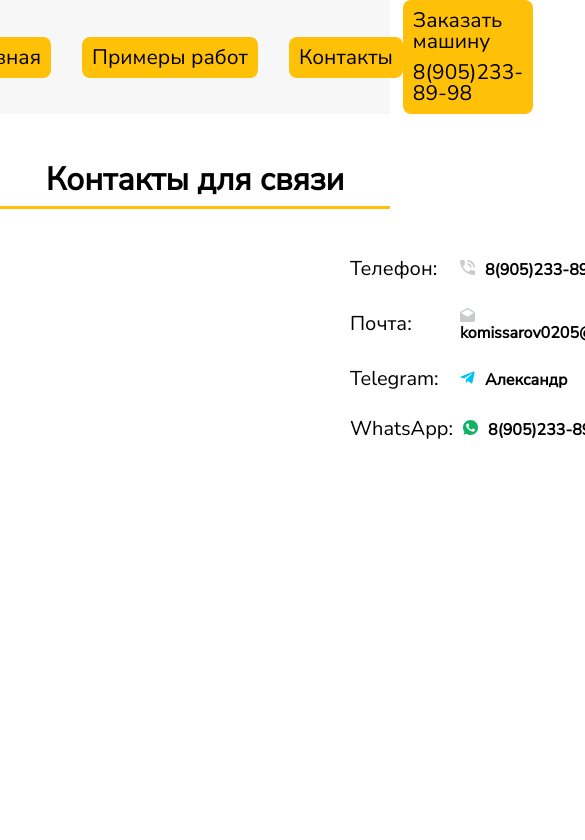
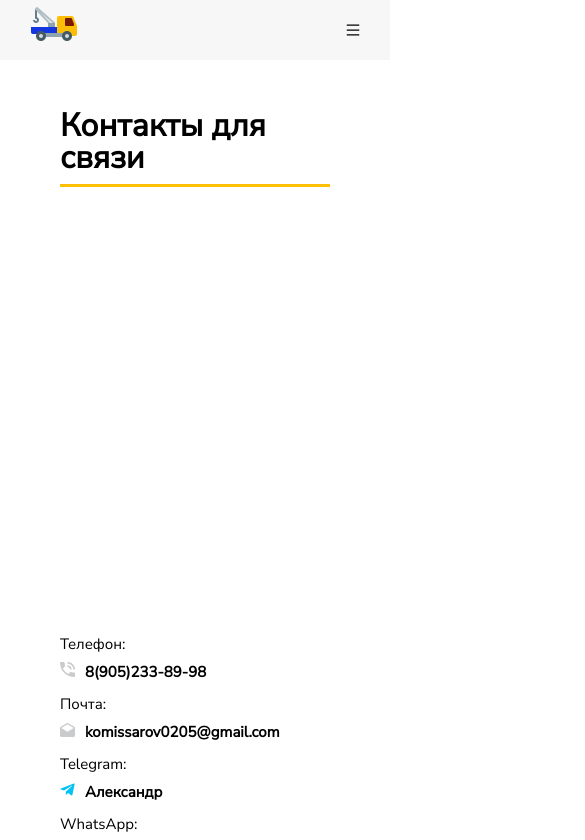
Before and after one commit to southatelove/tow-truck, a React (Vite) app: page /contacts in a window 390 px wide. Shown: the top 840 px of the page, 585 px wide, since content can reach past the window. Built offline with nearby package versions, Linux system fonts and the light colour scheme.

Commit message:
burger added + adaptive contacts

```diff
--- a/package.json
+++ b/package.json
@@ -10,6 +10,8 @@
     "preview": "vite preview"
   },
   "dependencies": {
+    "@ant-design/icons": "^5.2.6",
+    "antd": "^5.12.8",
     "lucide-react": "^0.307.0",
     "react": "^18.2.0",
     "react-dom": "^18.2.0",
--- a/src/Components/Footer/Footer.css
+++ b/src/Components/Footer/Footer.css
@@ -7,6 +7,7 @@
   background: #f7f7f7;
   font-weight: 600;
   gap: 20px;
+  padding: 0px 30px 0px 30px;
 }
 .footer-container {
   display: flex;
--- a/src/Components/Header/Header.css
+++ b/src/Components/Header/Header.css
@@ -1,19 +1,22 @@
 .header {
   display: flex;
-  justify-content: center;
   background: #f7f7f7;
   margin-bottom: 50px;
-  padding-left: 30px;
-  padding-right: 30px;
+  padding: 0px 30px 0px 30px;
   font-size: 21px;
   font-weight: 600;
+  width: 100%;
 }
 .header-container {
   display: flex;
   align-items: center;
   justify-content: space-between;
-  width: 1280px;
+  width: 100%;
 }
+.header-container-burger {
+  display: none;
+}
+
 .header-links {
   min-width: 450px;
   display: flex;
@@ -42,3 +45,54 @@
 .header-call :first-child {
   display: block;
 }
+.header-burger {
+  display: none;
+}
+
+@media (max-width: 1199px) {
+  .header {
+    /* display: none; */
+  }
+  .header-container {
+  }
+}
+
+@media (max-width: 991px) {
+  .header {
+    font-size: 14px;
+  }
+  .header-links {
+    min-width: 350px;
+    display: flex;
+    justify-content: space-between;
+    font-weight: 400;
+  }
+}
+
+@media (max-width: 767px) {
+  .header {
+    display: flex;
+    height: 60px;
+  }
+  .header-container {
+    display: none;
+  }
+  .header-container-burger {
+    display: flex;
+    flex-direction: column;
+    height: 100%;
+    justify-content: space-between;
+  }
+  .header-links {
+    flex-direction: column;
+  }
+  .header-links > a {
+    background: none;
+    text-decoration: underline;
+  }
+  .header-burger {
+    display: flex;
+    justify-content: space-between;
+    width: 100%;
+  }
+}
--- a/src/Components/Header/Header.tsx
+++ b/src/Components/Header/Header.tsx
@@ -1,14 +1,57 @@
+import "./Header.css";
+import tow96 from "../../assets/tow-truck96.png";
+import tow48 from "../../assets/tow-truck48.png";
+
 import { Link } from "react-router-dom";
-import "./Header.css";
-
-import tow96 from "../../assets/tow-truck96.png";
+import React from "react";
+import { Drawer } from "antd";
+import { MenuOutlined } from "@ant-design/icons";
 
 export function Header() {
+  const [open, setOpen] = React.useState(false);
+
+  const showDrawer = () => {
+    setOpen(true);
+  };
+
+  const onClose = () => {
+    setOpen(false);
+  };
+
   return (
     <>
       <div className="header">
+        <div className="header-burger">
+          <div>
+            <img src={tow48} />
+          </div>
+          <MenuOutlined onClick={showDrawer} />
+        </div>
+        <div className="header-container-burger">
+          <Drawer title="Меню" placement="right" onClose={onClose} open={open}>
+            <div className="header-container-burger">
+              <div className="header-links">
+                <Link to="/" onClick={onClose}>
+                  Главная
+                </Link>
+                <Link to="/examples" onClick={onClose}>
+                  Примеры работ
+                </Link>
+                <Link to="/contacts" onClick={onClose}>
+                  Контакты
+                </Link>
+              </div>
+              <div className="header-call">
+                <a href="tel:89052338998">
+                  Заказать машину
+                  <span style={{ marginTop: "10px" }}>8(905)233-89-98</span>
+                </a>
+              </div>
+            </div>
+          </Drawer>
+        </div>
         <div className="header-container">
-          <img src={tow96}></img>
+          <img src={tow96} />
           <div className="header-links">
             <Link to="/">Главная</Link>
             <Link to="/examples">Примеры работ</Link>
--- /dev/null
+++ b/src/layout/Layout/Layout.css
@@ -0,0 +1,31 @@
+.container {
+  max-width: 1280px;
+  margin: 0 auto;
+  position: relative;
+  padding: 0px 30px 0px 30px;
+}
+@media (max-width: 1199px) {
+  .container {
+    width: 960px;
+  }
+}
+@media (max-width: 991px) {
+  .container {
+    width: 750px;
+  }
+}
+@media (max-width: 767px) {
+  .container {
+    width: 660px;
+  }
+}
+@media (max-width: 668px) {
+  .container {
+    width: 520px;
+  }
+}
+@media (max-width: 575px) {
+  .container {
+    width: 100%;
+  }
+}
--- a/src/layout/Menu/Layout.css
+++ /dev/null
@@ -1,5 +0,0 @@
-.container {
-  max-width: 1280px;
-  margin: 0 auto;
-  position: relative;
-}
--- a/src/main.tsx
+++ b/src/main.tsx
@@ -3,7 +3,7 @@ import ReactDOM from "react-dom/client";
 
 import "./index.css";
 import { RouterProvider, createBrowserRouter } from "react-router-dom";
-import { Layout } from "./layout/Menu/Layout.tsx";
+import { Layout } from "./layout/Layout/Layout.tsx";
 import { Error } from "./pages/Error/Error.tsx";
 import { Contacts } from "./pages/Contacts/Contacts.tsx";
 import { Menu } from "./pages/Menu/Menu.tsx";
--- a/src/pages/Contacts/Contacts.css
+++ b/src/pages/Contacts/Contacts.css
@@ -4,6 +4,7 @@
   justify-content: center;
   align-items: center;
   margin-bottom: 50px;
+  padding: 0px 30px 0px 30px;
 }
 .contacts-section-title {
   font-size: 32px;
@@ -18,6 +19,7 @@
   display: flex;
   gap: 50px;
   min-height: 740px;
+  padding: 0px 30px 0px 30px;
 }
 .contacts-info {
   display: flex;
@@ -41,3 +43,51 @@
 .info:hover > a {
   color: grey;
 }
+
+@media (max-width: 1199px) {
+  iframe {
+    width: 100%;
+    height: 500px;
+  }
+}
+
+@media (max-width: 991px) {
+  iframe {
+    width: 100%;
+    height: 540px;
+  }
+  .contacts-map {
+    flex-direction: column;
+    min-height: 1000px;
+  }
+}
+@media (max-width: 668px) {
+  iframe {
+    width: 100%;
+    height: 350px;
+  }
+}
+@media (max-width: 575px) {
+  .info > p {
+    font-size: 15px;
+    margin-right: 10px;
+  }
+  .info > a {
+    font-size: 15px;
+    font-weight: 600;
+  }
+}
+@media (max-width: 400px) {
+  .info {
+    flex-direction: column;
+    align-items: flex-start;
+  }
+  .info > p {
+    font-size: 15px;
+    margin-bottom: 10px;
+  }
+  .info > a {
+    font-size: 15px;
+    font-weight: 600;
+  }
+}
```
Also changed, not shown: src/layout/Layout/Layout.tsx (renamed from src/layout/Menu/Layout.tsx), 1 other file (tests, documents, lock files or other folders).
